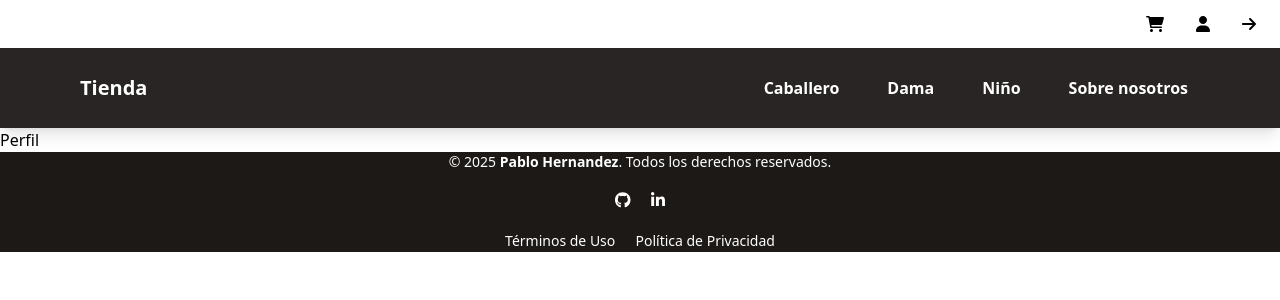
After one commit to PJHRodriguez/tienda, a PHP site: page /tienda/pages/perfil.php in a window 1280 px wide. The commit adds this page. Shown: the top 300 px of the page. Run offline with PHP 8.4, Linux system fonts and the light colour scheme; some libraries are stand-ins or nearby versions.

Commit message:
Add Login

```diff
--- /dev/null
+++ b/config/url.php
@@ -0,0 +1,4 @@
+<?php
+
+define('BASE_URL', 'http://localhost/tienda/');
+?>
--- a/includes/footer.php
+++ b/includes/footer.php
@@ -1,4 +1,9 @@
 </body>
+
+ <!--
+        DATOS PERSONALES
+
+    -->
 <footer>
     <div class=" bg-stone-900 mx-auto text-white text-center">
 
@@ -7,10 +12,10 @@
       </p>
 
       <div class="mt-4">
-        <a href="https://github.com/tuusuario" target="_blank" class="text-white hover:text-white mx-2">
+        <a href="https://github.com/PJHRodriguez" target="_blank" class="text-white hover:text-white mx-2">
           <i class="fab fa-github"></i>
         </a>
-        <a href="https://www.linkedin.com/in/tuusuario" target="_blank" class="text-white hover:text-white mx-2">
+        <a href="https://www.linkedin.com/in/pablo-hernandez-a42121347" target="_blank" class="text-white hover:text-white mx-2">
           <i class="fab fa-linkedin-in"></i>
         </a>
       </div>
--- a/includes/header.php
+++ b/includes/header.php
@@ -1,3 +1,6 @@
+<?php
+include("../config/url.php")
+?>
 <!DOCTYPE html>
 <html lang="es">
 <head>
@@ -6,39 +9,47 @@
     <title>Tienda Online</title>
     <script src="https://cdn.tailwindcss.com"></script>
     <script src="https://cdn.jsdelivr.net/npm/alpinejs@2.8.2/dist/alpine.min.js" defer></script>
+    <script src="https://cdn.jsdelivr.net/npm/notyf@3.3.0/notyf.min.js"></script>
     <link href="https://cdnjs.cloudflare.com/ajax/libs/font-awesome/6.0.0-beta3/css/all.min.css" rel="stylesheet">
+    <link rel="stylesheet" href="https://cdn.jsdelivr.net/npm/notyf@3.3.0/notyf.min.css">
+
     <link rel="stylesheet" href="../styles/index.css">
 </head>
 <body>
     <?php include('../includes/headerUser.php')?>
 
+     <!--
+        MENU
+    -->
     <nav class="bg-stone-800 shadow-lg text-white">
     <div class="max-w-6xl mx-auto px-4">
         <div class="flex justify-between items-center py-4">
 
-            <a href="../pages/index.php"class="text-xl font-bold">Tienda</a>
+            <a href="<?php echo BASE_URL;?>pages/index.php"class="text-xl font-bold">Tienda</a>
 
                 <div class="hidden md:flex space-x-6 ">
-                    <a href="../pages/caballero.php" class="text-1xl rounded-lg p-3 font-bold relative group">
+                    <a href="<?php echo BASE_URL;?>pages/caballero.php" class="text-1xl rounded-lg p-3 font-bold relative group">
                         Caballero
                         <span class="absolute left-0 bottom-0 w-0 h-0.5 bg-stone-300 group-hover:w-full transition-all duration-300"></span>
                     </a>
-                    <a href="../pages/dama.php" class="text-1xl rounded-lg p-3 font-bold relative group">
+                    <a href="<?php echo BASE_URL;?>pages/dama.php" class="text-1xl rounded-lg p-3 font-bold relative group">
                         Dama
                         <span class="absolute left-0 bottom-0 w-0 h-0.5 bg-stone-300 group-hover:w-full transition-all duration-300"></span>
                     </a>
-                    <a href="../pages/ninos.php" class="text-1xl rounded-lg p-3 font-bold relative group">
+                    <a href="<?php echo BASE_URL;?>pages/ninos.php" class="text-1xl rounded-lg p-3 font-bold relative group">
                         Niño
                         <span class="absolute left-0 bottom-0 w-0 h-0.5 bg-stone-300 group-hover:w-full transition-all duration-300"></span>
                     </a>
-                    <a href="../pages/nosotros.php" class="text-1xl rounded-lg p-3 font-bold relative group">
+                    <a href="<?php echo BASE_URL;?>pages/nosotros.php" class="text-1xl rounded-lg p-3 font-bold relative group">
                         Sobre nosotros
                         <span class="absolute left-0 bottom-0 w-0 h-0.5 bg-stone-300 group-hover:w-full transition-all duration-300"></span>
                     </a>
 
                 </div>
 
-                <!-- Botón menú móvil -->
+                <!--
+                        BOTON PARA MOVIL
+                    -->
                 <button id="mtoggle" class="md:hidden text-stone-300 focus:outline-none">
                     <svg class="w-6 h-6" fill="none" stroke="currentColor" viewBox="0 0 24 24">
                         <path stroke-linecap="round" stroke-linejoin="round" stroke-width="2" d="M4 6h16M4 12h16m-7 6h7"></path>
@@ -47,21 +58,23 @@
 
             </div>
 
-              <!-- Menú Móvil -->
+             <!--
+                MENU MOVIL
+            -->
               <div id="menu-mobile" class="hidden md:hidden flex flex-col space-y-2 pb-4 text-center">
               <a href="../pages/caballero.php" class="text-1xl rounded-lg p-3 font-bold relative group">
                         Caballero
                         <span class="absolute left-0 bottom-0 w-0 h-0.5 bg-stone-300 group-hover:w-full transition-all duration-300"></span>
                     </a>
-                    <a href="../pages/dama.php" class="text-1xl rounded-lg p-3 font-bold relative group">
+                    <a href="<?php echo BASE_URL;?>pages/dama.php" class="text-1xl rounded-lg p-3 font-bold relative group">
                         Dama
                         <span class="absolute left-0 bottom-0 w-0 h-0.5 bg-stone-300 group-hover:w-full transition-all duration-300"></span>
                     </a>
-                    <a href="../pages/ninos.php" class="text-1xl rounded-lg p-3 font-bold relative group">
+                    <a href="<?php echo BASE_URL;?>pages/ninos.php" class="text-1xl rounded-lg p-3 font-bold relative group">
                         Niño
                         <span class="absolute left-0 bottom-0 w-0 h-0.5 bg-stone-300 group-hover:w-full transition-all duration-300"></span>
                     </a>
-                    <a href="../pages/nosotros.php" class="text-1xl rounded-lg p-3 font-bold relative group">
+                    <a href="<?php echo BASE_URL;?>pages/nosotros.php" class="text-1xl rounded-lg p-3 font-bold relative group">
                         Sobre nosotros
                         <span class="absolute left-0 bottom-0 w-0 h-0.5 bg-stone-300 group-hover:w-full transition-all duration-300"></span>
                     </a>
--- a/includes/headerUser.php
+++ b/includes/headerUser.php
@@ -1,36 +1,66 @@
+<?php
+
+session_start();
+?>
+
+<div class="bg-white p-2">
+    <div class="container mx-auto flex justify-between items-center">
+        <div class="flex items-center">
+
+            <?php
+                if (isset($_SESSION["id_usuario"])) {
+                    $nombre = $_SESSION["name"];
+                    $apellido = $_SESSION["lastname"];
+                    echo "
+                        <a href='".BASE_URL."pages/perfil.php' class='block px-2 py-2 flex rounded-lg items-center'>
+                            <p class='font-bold mr-3'>Bienvenido, $nombre $apellido</p>
+                            <i class='fas fa-user-edit'></i>
+                        </a>";
+                }
+            ?>
 
 
-<div class="bg-white p-2">
-        <div class="container mx-auto flex justify-end items-center">
-            <!-- Carrito -->
-            <a href="#dama" class="block px-4 py-2 hover:bg-stone-300 flex rounded-lg items-center">
+        </div>
+
+        <div class="flex justify-end items-center">
+
+            <a href="#" class="block px-4 py-2 hover:bg-stone-300 flex rounded-lg items-center">
                 <i class="fas fa-cart-shopping"></i>
             </a>
 
-            <!-- Usuario - Activar Modal -->
+
             <a href="#" id="userIcon" class="block px-4 py-2 hover:bg-stone-300 flex rounded-lg items-center">
                 <i class="fas fa-user"></i>
             </a>
 
-            <!-- Flecha -->
-            <a href="#dama" class="block px-4 py-2 hover:bg-stone-300 flex rounded-lg items-center">
+
+            <a href="<?php echo BASE_URL;?>actions/logout.php" class="block px-4 py-2 hover:bg-stone-300 flex rounded-lg items-center">
                 <i class="fas fa-arrow-right"></i>
             </a>
         </div>
     </div>
+</div>
 
-    <!-- Modal -->
+
+
+
+    <!--
+        LOGIN
+    -->
+
+
+
     <div id="loginModal" class="fixed inset-0 bg-stone-800 bg-opacity-30 flex justify-center items-center hidden z-50">
         <div class="bg-white p-12 rounded-lg w-96 shadow-lg relative">
             <h2 class="text-2xl mb-4 font-bold text-center">Iniciar Sesión </h2>
 
-            <!-- Formulario de inicio de sesión o registro -->
-            <form action="#" method="POST">
+
+            <form id ="loginForm">
                 <label for="email" class="block text-sm font-medium text-gray-700">Correo Electrónico</label>
-                <input type="email" id="email" name="email" class="mt-1 mb-4 p-2 w-full border border-gray-300 rounded-lg focus:outline-none focus:ring-2 focus:ring-stone-800" autocomplete="off" required>
+                <input type="email" id="correo" name="correo" class="mt-1 mb-4 p-2 w-full border border-gray-300 rounded-lg focus:outline-none focus:ring-2 focus:ring-stone-800" autocomplete="off" >
 
                 <label for="password" class="block text-sm font-medium text-gray-700">Contraseña</label>
-                <input type="password" id="password" name="password" class="mt-1 mb-4 p-2 w-full border border-gray-300 rounded-lg focus:outline-none focus:ring-2 focus:ring-stone-800" autocomplete="off" required>
+                <input type="password" id="contrasena" name="contrasena" class="mt-1 mb-4 p-2 w-full border border-gray-300 rounded-lg focus:outline-none focus:ring-2 focus:ring-stone-800" autocomplete="off" >
 
                 <div class="flex flex-col justify-center items-center">
                     <button type="submit" class="bg-stone-800 text-white px-4 py-2 rounded-lg hover:bg-stone-500 transition duration-200">Iniciar Sesión</button>
@@ -38,47 +68,46 @@
                 </div>
             </form>
 
-            <!-- Botón de cerrar modal -->
+            <div id="loginErrors" class="text-red-500 text-sm mb-4"></div>
+
+
             <button id="closeModal" class="absolute top-2 right-2 text-gray-600 text-xl hover:text-gray-800">&times;</button>
         </div>
     </div>
+
+
+
+     <!--
+        REGISTRARSE
+    -->
+
+
 
     <div id="registerModal" class="fixed inset-0 bg-stone-800 bg-opacity-30 flex justify-center items-center hidden z-50">
         <div class="bg-white p-12 rounded-lg w-96 shadow-lg relative">
             <h2 class="text-2xl mb-4 font-bold text-center">Registrarse </h2>
 
-            <!-- Formulario de inicio de sesión o registro -->
-            <form id ="registerForm" action="../actions/register.php" method="POST">
+
+            <form id ="registerForm">
 
                 <label for="email" class="block text-sm font-medium text-gray-700">Correo Electrónico</label>
-                <input type="email" id="email" name="email" class="mt-1 mb-4 p-2 w-full border border-gray-300 rounded-lg focus:outline-none focus:ring-2 focus:ring-stone-800" autocomplete="off"  required>
-                <?php if(isset($errores['email'])):?>
-                    <div class="text-red-500" text-sm><?=$errores['email']; ?></div>
-                <?php endif; ?>
+                <input type="email" id="email" name="email" class="mt-1 mb-4 p-2 w-full border border-gray-300 rounded-lg focus:outline-none focus:ring-2 focus:ring-stone-800" autocomplete="off"  >
 
                 <label for="name" class="block text-sm font-medium text-gray-700">Nombre</label>
-                <input type="text" id="name" name="name" class="mt-1 mb-4 p-2 w-full border border-gray-300 rounded-lg focus:outline-none focus:ring-2 focus:ring-stone-800" autocomplete="off" required>
-                <?php if(isset($errores['name'])):?>
-                    <div class="text-red-500" text-sm><?=$errores['name']; ?></div>
-                <?php endif; ?>
+                <input type="text" id="name" name="name" class="mt-1 mb-4 p-2 w-full border border-gray-300 rounded-lg focus:outline-none focus:ring-2 focus:ring-stone-800" autocomplete="off" >
 
                 <label for="apellidos" class="block text-sm font-medium text-gray-700">Apellidos</label>
-                <input type="text" id="apellidos" name="apellidos" class="mt-1 mb-4 p-2 w-full border border-gray-300 rounded-lg focus:outline-none focus:ring-2 focus:ring-stone-800" autocomplete="off" required>
-                <?php if(isset($errores['apellidos'])):?>
-                    <div class="text-red-500" text-sm><?=$errores['apellidos']; ?></div>
-                <?php endif; ?>
+                <input type="text" id="apellidos" name="apellidos" class="mt-1 mb-4 p-2 w-full border border-gray-300 rounded-lg focus:outline-none focus:ring-2 focus:ring-stone-800" autocomplete="off" >
 
                 <label for="password" class="block text-sm font-medium text-gray-700">Contraseña</label>
-                <input type="password" id="password" name="password" class="mt-1 mb-4 p-2 w-full border border-gray-300 rounded-lg focus:outline-none focus:ring-2 focus:ring-stone-800"autocomplete="off" required>
-                <?php if(isset($errores['password'])):?>
-                    <div class="text-red-500" text-sm><?=$errores['password']; ?></div>
-                <?php endif; ?>
+                <input type="password" id="password" name="password" class="mt-1 mb-4 p-2 w-full border border-gray-300 rounded-lg focus:outline-none focus:ring-2 focus:ring-stone-800"autocomplete="off" >
+
 
                 <label for="fecha_nacimiento" class="block text-sm font-medium text-gray-700">Fecha de nacimiento</label>
 
                 <div class="flex space-x-4 mb-4">
-                    <!-- Selección de mes -->
-                    <select id="month" name="month" class="mt-1 mb-4 p-2 w-1/2 border border-gray-300 rounded-lg focus:outline-none focus:ring-2 focus:ring-stone-800"  autocomplete="off" required>
+
+                    <select id="month" name="month" class="mt-1 mb-4 p-2 w-1/2 border border-gray-300 rounded-lg focus:outline-none focus:ring-2 focus:ring-stone-800"  autocomplete="off">
                         <option value="" disabled selected>Mes</option>
                         <option value="01">Enero</option>
                         <option value="02">Febrero</option>
@@ -94,20 +123,19 @@
                         <option value="12">Diciembre</option>
                     </select>
 
-                    <input type="number" id="year" name="year" class="mt-1 mb-4 p-2 w-1/2 border border-gray-300 rounded-lg focus:outline-none focus:ring-2 focus:ring-stone-800" autocomplete="off" required placeholder="Año">
+                    <input type="number" id="year" name="year" class="mt-1 mb-4 p-2 w-1/2 border border-gray-300 rounded-lg focus:outline-none focus:ring-2 focus:ring-stone-800" autocomplete="off"  placeholder="Año">
 
                 </div>
-                <?php if(isset($errores['fecha_nacimiento'])):?>
-                    <div class="text-red-500" text-sm><?=$errores['fecha_nacimiento']; ?></div>
-                <?php endif; ?>
+
 
                 <div class="flex flex-col justify-center items-center">
                     <button type="submit" class="bg-stone-800 text-white px-4 py-2 rounded-lg hover:bg-stone-500 transition duration-200">Registrarse</button>
                     <button type="button" id="loginLink" class="text-sm text-stone-700 hover:text-blue-700">¿Ya tienes cuenta? Inicia sesion</button>
                 </div>
+
+                <div id="errorContainer" class="text-red-500 text-sm mb-4"></div>
             </form>
 
-            <!-- Botón de cerrar modal -->
             <button id="closeModal2" class="absolute top-2 right-2 text-gray-600 text-xl hover:text-gray-800">&times;</button>
         </div>
     </div>
--- a/pages/index.php
+++ b/pages/index.php
@@ -1,6 +1,8 @@
 <?php include('../includes/header.php')?>
 
-
+ <!--
+        LANDING PAGE
+    -->
 <div class="container flex flex-wrap justify-between m-auto my-12 rounded-lg">
 
 
--- /dev/null
+++ b/pages/perfil.php
@@ -0,0 +1,7 @@
+
+<?php include('../includes/header.php')?>
+
+<h1>
+    Perfil
+</h1>
+<?php include('../includes/footer.php')?>
```
Also changed, not shown: actions/login.php (added, +58 -0 lines), actions/logout.php (added, +9 -0 lines), actions/register.php (+57 -46 lines), assets/js/index.js (+56 -19 lines).
